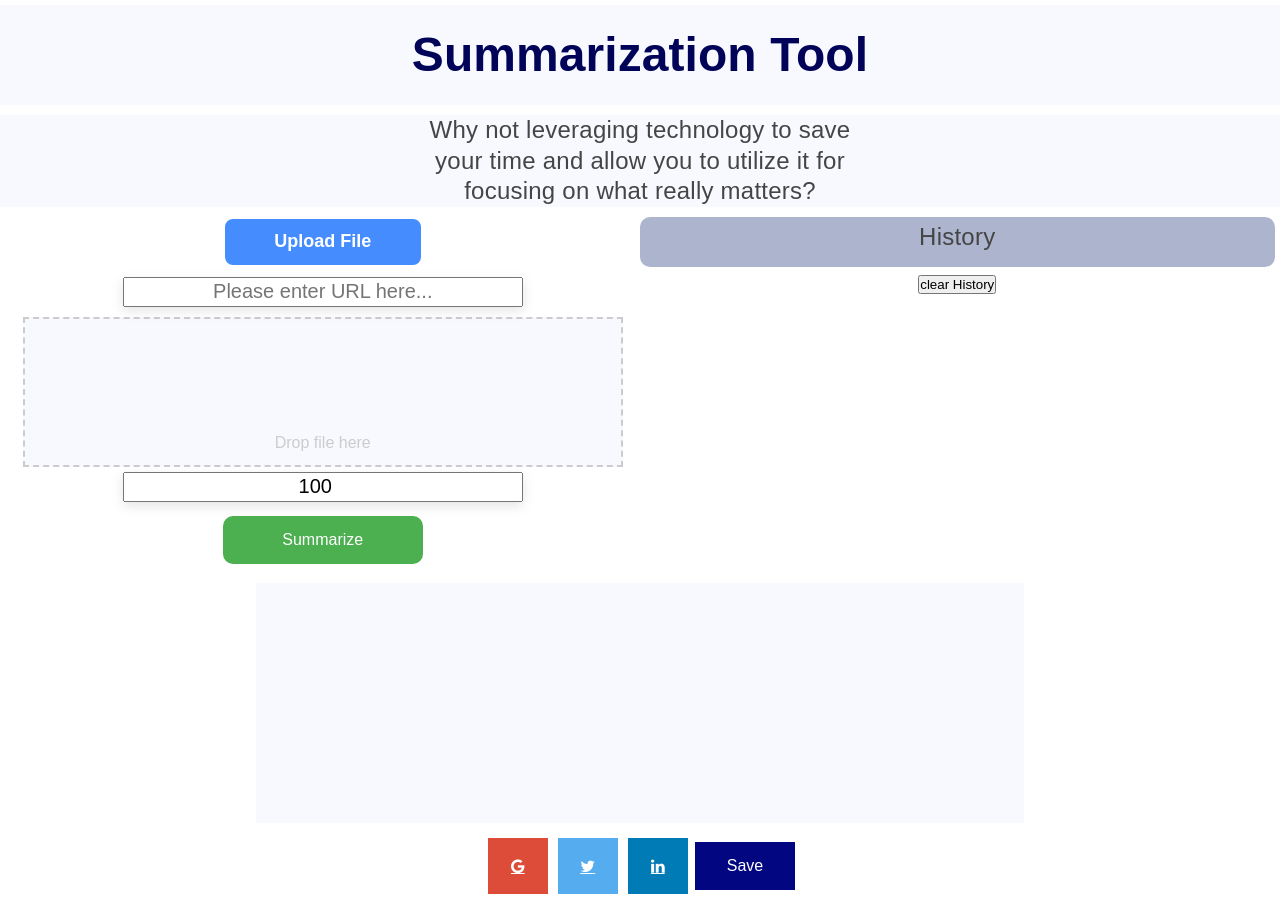
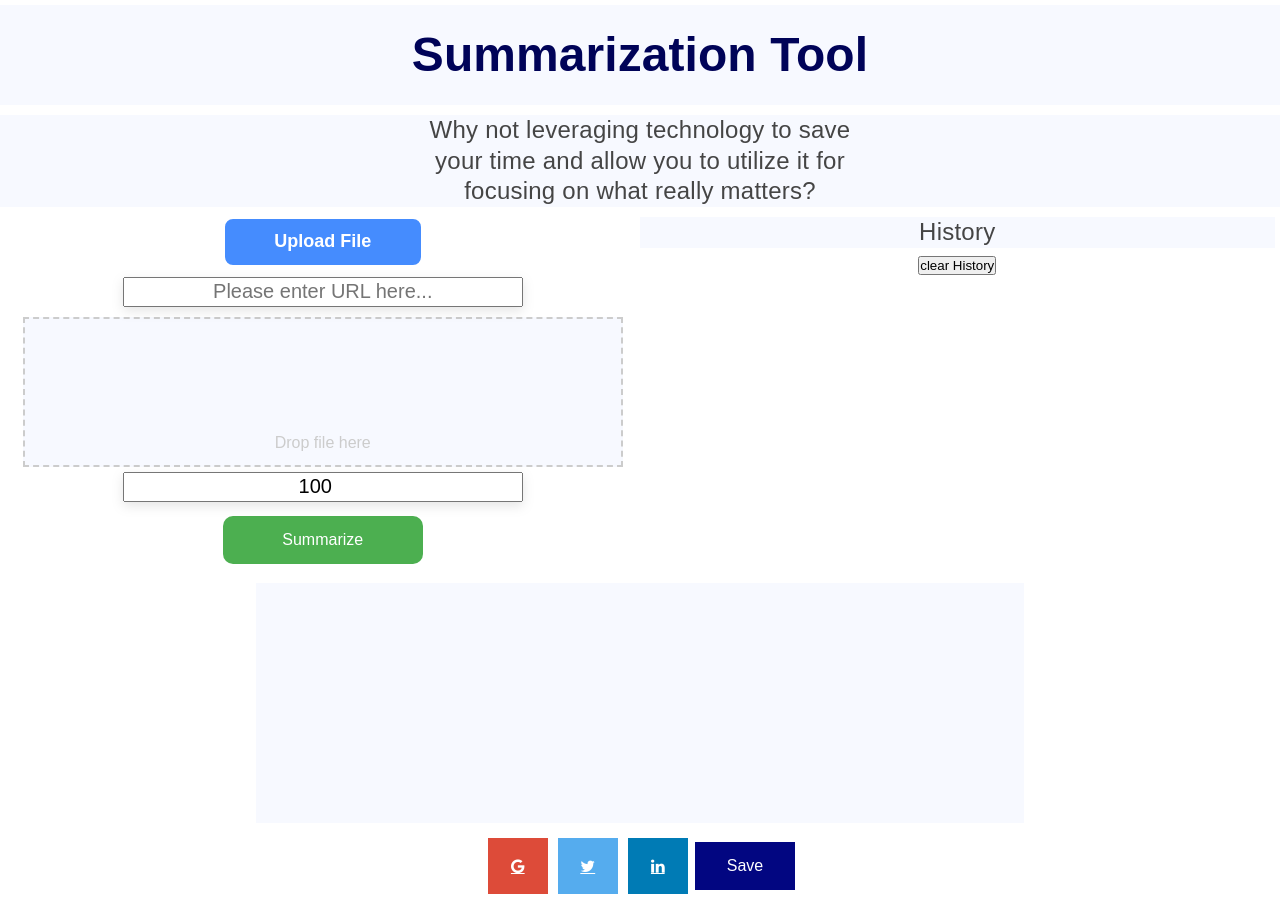
Before and after one commit to matannagar/Bard-Text-Summarization-Front, a React (Create React App) app: page / in a window 1280 px wide. Built offline with nearby package versions, Linux system fonts and the light colour scheme.

Commit message:
History css sepearte file

```diff
--- /dev/null
+++ b/src/components/History.css
@@ -0,0 +1,21 @@
+.title-row {
+    display: flex;
+    justify-content: center;
+    align-items: center;
+
+    background-color: #adb5ce;
+    border-radius: 10px;
+  }
+
+  #top-padding {
+    position: sticky;
+    height: 40px;
+    flex: 0 0 80% ;
+    margin-left: 40px;
+    background-color: #adb5ce;
+
+  }
+
+  .push {
+    margin-left: auto;
+  }
--- a/src/components/History.js
+++ b/src/components/History.js
@@ -2,14 +2,17 @@ import React, { useEffect, useState } from 'react'
 import { Modal } from './Modal'
 import useModal from '../hooks/useModal';
 import ClearHistory from './ClearHistory';
+import { truncate } from '../utils/helper';
+/**
+ * History is a component that displays the history of summaries in a list,
+ * and allows the user to view the details of each summary in a modal.
+ *
+ * @param {string} summary - The summary to add to the history.
+ */
 
 function History({ summary }) {
     const [items, setItems] = useState([])
     const { modal, setModal, data, setData, toggleModal } = useModal()
-
-    const truncate = function (str) {
-        return str.length > 10 ? str.substring(0, 70) + '...' : str;
-    }
 
     useEffect(() => {
         if (localStorage.getItem('items')) {
--- a/src/index.css
+++ b/src/index.css
@@ -243,13 +243,3 @@ li:hover{
 .left::-webkit-scrollbar-thumb:hover {
   background: #747f9e;
 }
-
-#top-padding {
-  position: sticky;
-  top:0;
-  background: #adb5ce;
-  height: 50px;
-  border-radius: 10px;
-  padding: 5px;
-  vertical-align: middle;
-}
```
